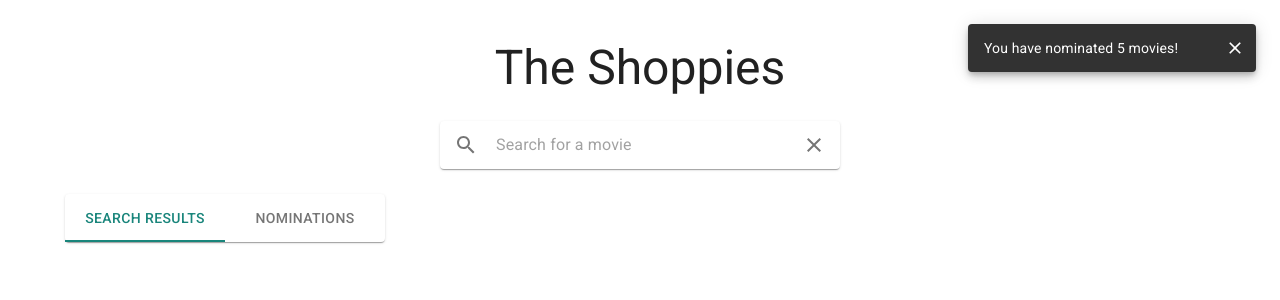
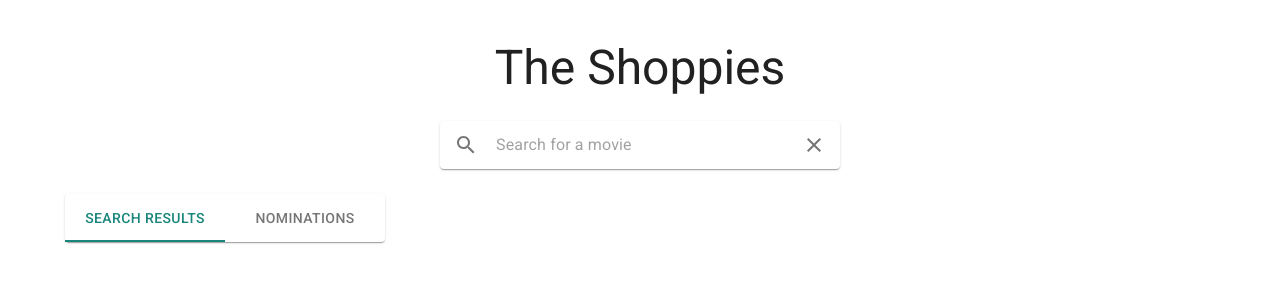
Before and after one commit to fareed-ah/Shoppies, a Next.js app in the folder client/: page / in a window 1280 px wide. Shown: the top 300 px of the page. Built offline with nearby package versions, Linux system fonts and the light colour scheme; a web font is replaced by a local one.

Commit message:
Add error snackbars

```diff
--- a/client/package.json
+++ b/client/package.json
@@ -10,6 +10,7 @@
   "dependencies": {
     "@material-ui/core": "^4.11.4",
     "@material-ui/icons": "^4.11.2",
+    "@material-ui/lab": "^4.0.0-alpha.58",
     "axios": "^0.21.1",
     "next": "10.1.3",
     "react": "17.0.2",
--- a/client/src/home/Home.tsx
+++ b/client/src/home/Home.tsx
@@ -4,7 +4,7 @@ import { Row } from '../categories/Row';
 import { SearchBar } from '../searchbar/SearchBar';
 import { CustomSnackbar } from '../snackbar/CustomSnackbar';
 import { CustomTabBar } from '../tabs/CustomTabBar';
-import { Movie } from '../types';
+import { MaxNominationsExceeded, MaxNominationsReached, Movie, SnackbarMessage } from '../types';
 
 interface HomeProps {
 
@@ -15,14 +15,18 @@ export const Home: React.FC<HomeProps> = ({ }) => {
     const [searchResults, setSearchResults] = useState<Movie[]>([]);
     const [nominations, setNominations] = useState<Movie[]>([]);
     const [showResults, setShowResults] = useState(true);
-    const [showSnackbar, setShowSnackbar] = useState(false);
+    const [snackbarMessage, setSnackbarMessage] = useState<SnackbarMessage | undefined>();
 
     useEffect(() => {
-        nominations.length == 5 ? setShowSnackbar(true) : setShowSnackbar(false)
+        nominations.length == 5 ? addSnackbar( MaxNominationsReached) : ({})
     }, [nominations]);
 
     const addNomination = (movie: Movie) => {
         setNominations([...nominations, movie])
+    }
+
+    const addSnackbar = (message: SnackbarMessage) => {
+        setSnackbarMessage(message)
     }
 
     const removeNomination = (movie: Movie) => {
@@ -35,7 +39,7 @@ export const Home: React.FC<HomeProps> = ({ }) => {
 
     const handleNomination = (movie: Movie) => {
         if (nominations.length == 5 && !isNominated(movie)) {
-            setShowSnackbar(true)
+            addSnackbar(MaxNominationsExceeded)
         } else {
             showResults ? addNomination(movie) : removeNomination(movie)
         }
@@ -45,21 +49,14 @@ export const Home: React.FC<HomeProps> = ({ }) => {
         return showResults && isNominated(movie)
     }
 
-    const handleClose = (_event: React.SyntheticEvent | React.MouseEvent, reason?: string) => {
-        if (reason === 'clickaway') {
-            return;
-        }
-
-        setShowSnackbar(false);
-    };
-
-    console.log(showSnackbar)
     return (
         <Box display="flex" flexDirection="column" padding={5}>
-            <CustomSnackbar isOpen={true} handleClose={handleClose} />
+            < CustomSnackbar
+                    message={snackbarMessage}
+                    setSnackbarMessage={setSnackbarMessage} />
             <Box flex="1" flexShrink={0} justifyContent="center" alignItems="center" display="flex" flexDirection="column">
                 <Typography variant="h3">The Shoppies</Typography>
-                <SearchBar setSearchResults={setSearchResults} />
+                <SearchBar setSearchResults={setSearchResults} setSnackbarMessage={setSnackbarMessage} />
             </Box>
             <Box flex="3">
                 <Box style={{ paddingLeft: "25px", paddingBottom: "5px" }}>
--- a/client/src/searchbar/SearchBar.tsx
+++ b/client/src/searchbar/SearchBar.tsx
@@ -6,7 +6,7 @@ import IconButton from '@material-ui/core/IconButton';
 import SearchIcon from '@material-ui/icons/Search';
 import { Clear } from '@material-ui/icons';
 import axios from 'axios';
-import { Movie } from '../types';
+import { Movie, SnackbarMessage } from '../types';
 
 const useStyles = makeStyles((theme: Theme) =>
     createStyles({
@@ -33,9 +33,10 @@ const useStyles = makeStyles((theme: Theme) =>
 
 interface SearchBarProps {
     setSearchResults: React.Dispatch<React.SetStateAction<Movie[]>>
+    setSnackbarMessage: React.Dispatch<React.SetStateAction<SnackbarMessage | undefined>>
 }
 
-export const SearchBar: React.FC<SearchBarProps> = ({ setSearchResults }: SearchBarProps) => {
+export const SearchBar: React.FC<SearchBarProps> = ({ setSearchResults, setSnackbarMessage }: SearchBarProps) => {
     const classes = useStyles();
     const [title, setTitle] = useState('');
 
@@ -46,8 +47,12 @@ export const SearchBar: React.FC<SearchBarProps> = ({ setSearchResults }: Search
             .then(res => {
                 console.log(res);
                 console.log(res.data);
-                const movies = res.data.Search;
-                setSearchResults(movies);
+                if (res.data.Response=="True") {
+                    const movies = res.data.Search;
+                    setSearchResults(movies);
+                } else {
+                    setSnackbarMessage({ message: res.data.Error, severity: "error" })
+                }
             })
     };
 
--- a/client/src/snackbar/CustomSnackbar.tsx
+++ b/client/src/snackbar/CustomSnackbar.tsx
@@ -1,30 +1,49 @@
 import { IconButton, Snackbar } from '@material-ui/core';
 import { Clear } from '@material-ui/icons';
-import React from 'react'
+import React, { useEffect } from 'react'
+import { SnackbarMessage } from '../types';
+import MuiAlert, { AlertProps } from '@material-ui/lab/Alert';
 
 interface SnackbarProps {
-    handleClose: (event: React.SyntheticEvent | React.MouseEvent, reason?: string | undefined) => void
-    isOpen: boolean
+    // handleClose: (event: React.SyntheticEvent | React.MouseEvent, reason?: string | undefined) => void
+    // isOpen: boolean
+    message: SnackbarMessage | undefined
+    setSnackbarMessage: React.Dispatch<React.SetStateAction<SnackbarMessage | undefined>>
 }
 
-export const CustomSnackbar: React.FC<SnackbarProps> = ({ handleClose, isOpen }: SnackbarProps) => {
+function Alert(props: AlertProps) {
+    return <MuiAlert elevation={6} variant="filled" {...props} />;
+}
+
+export const CustomSnackbar: React.FC<SnackbarProps> = ({ message, setSnackbarMessage }) => {
+
+    const [open, setOpen] = React.useState(false);
+
+    useEffect(() => {
+        setOpen(message != undefined)
+    }, [message]);
+
+    const handleClose = (event: React.SyntheticEvent | React.MouseEvent, reason?: string) => {
+        if (reason === 'clickaway') {
+            return;
+        }
+        setOpen(false)
+
+    };
+
     return (
         <Snackbar
             anchorOrigin={{
                 vertical: 'top',
                 horizontal: 'right',
             }}
-            open={isOpen}
+            open={open}
+            onExited={()=>setSnackbarMessage(undefined)}
             autoHideDuration={6000}
-            onClose={handleClose}
-            message="You have nominated 5 movies!"
-            action={
-                <React.Fragment>
-                    <IconButton size="small" aria-label="close" color="inherit" onClick={handleClose}>
-                        <Clear fontSize="small" />
-                    </IconButton>
-                </React.Fragment>
-            }
-        />
+            onClose={handleClose}>
+            <Alert onClose={handleClose} severity={message ? message.severity : undefined}>
+                {message ? message.message : ""}
+            </Alert>
+        </Snackbar>
     );
 }
--- a/client/src/types.ts
+++ b/client/src/types.ts
@@ -1,3 +1,4 @@
+import { Color } from "@material-ui/lab"
 
 export type Movie = {
     Title: string,
@@ -5,3 +6,19 @@ export type Movie = {
     Poster: string,
     imdbID: string,
 }
+
+export type SnackbarMessage = {
+    message: string,
+    severity: Color,
+
+}
+
+export const MaxNominationsReached: SnackbarMessage = {
+    message: "You have nominated 5 movies!",
+    severity: "success",
+}
+
+export const MaxNominationsExceeded: SnackbarMessage= {
+    message: "You can only nominate 5 movies! Remove a nomination and try again!",
+    severity: "warning",
+}
```
Also changed, not shown: 1 other file (tests, documents, lock files or other folders).
